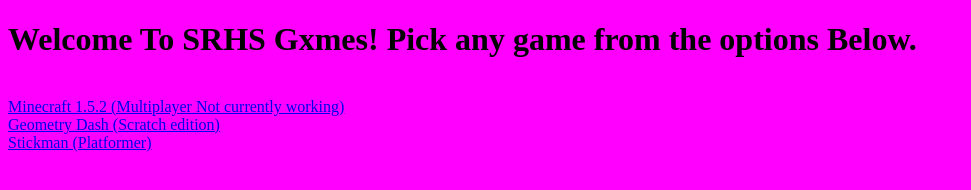
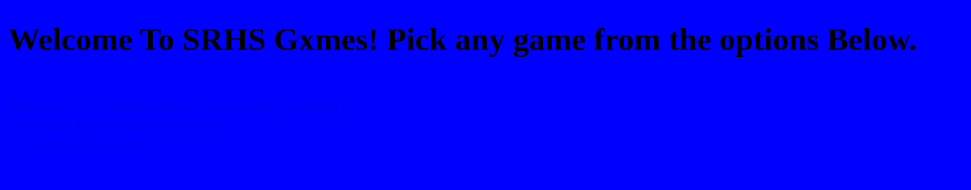
Before and after one commit to srhsgxmes/srhsgxmes.github.io, a plain HTML site: page home.html in a window 1280 px wide. Shown: the whole page, without its empty margins (0-971 px from the left). Drawn offline with Linux system fonts and the light colour scheme.

Commit message:
Update home.html

```diff
--- a/home.html
+++ b/home.html
@@ -3,7 +3,7 @@
 <head>
 <link rel="icon" href="GoogleDrive.png" type="image/png">
 <title>My Drive - Google Drive</title>
-<body bgcolor="magenta">
+<body bgcolor="blue">
   <h1> Welcome To SRHS Gxmes! Pick any game from the options Below.</h1>
   <br>
   <a href="craft.html">Minecraft 1.5.2 (Multiplayer Not currently working)</a>
```
